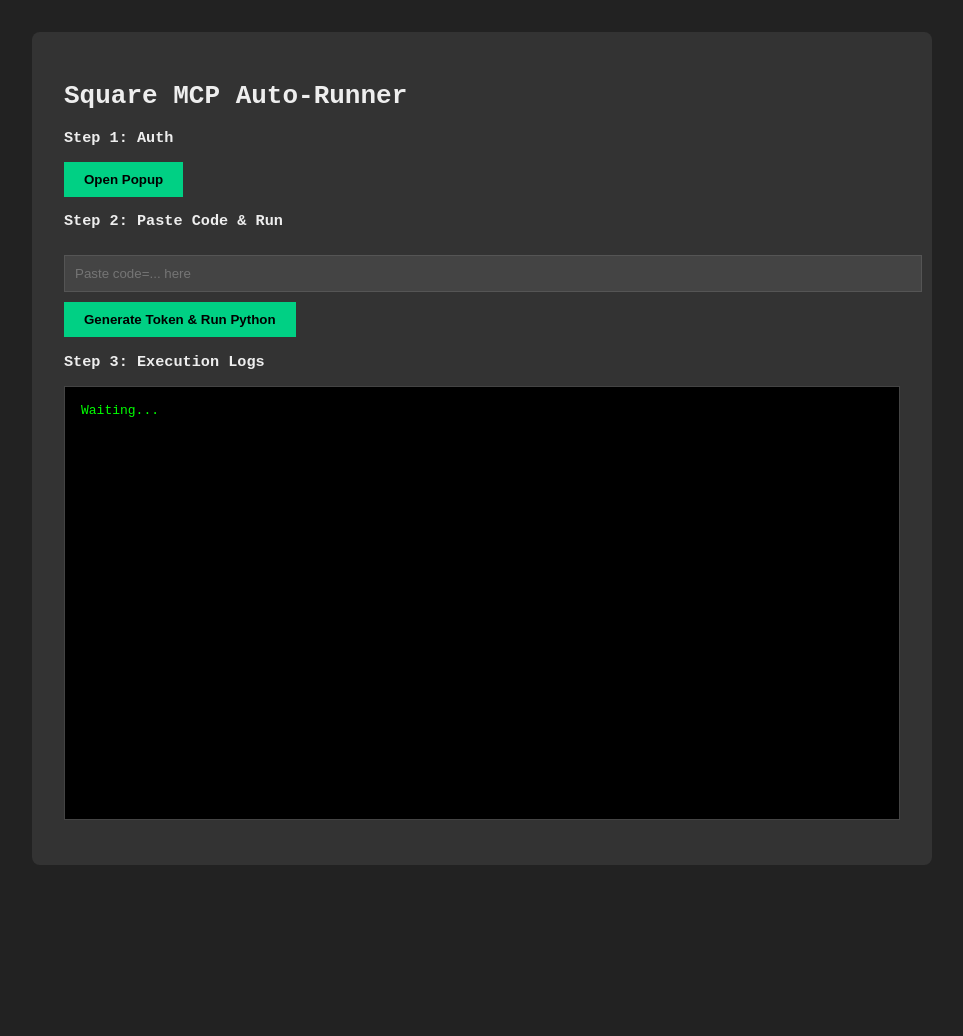
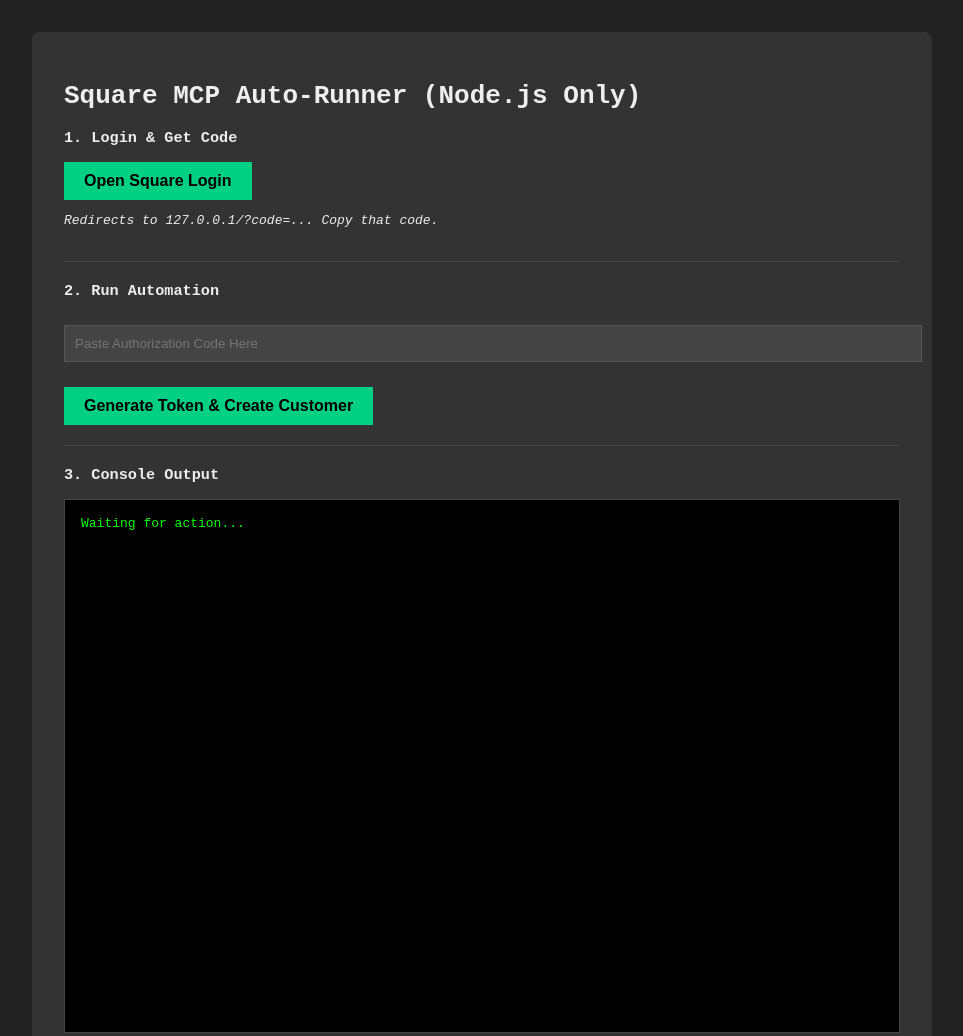
Before and after one commit to nikhilkaushik12345/square, a website: page public/index.html in a window 1280 px wide. Shown: the top 1036 px of the page, without its empty margins (158-1121 px from the left). Before the commit the page ends 897 px from the top, so only its background shows below. Drawn offline with Linux system fonts and the light colour scheme.

Commit message:
Update index.html

```diff
--- a/public/index.html
+++ b/public/index.html
@@ -3,14 +3,15 @@
 <head>
 <meta charset="UTF-8">
 <meta name="viewport" content="width=device-width, initial-scale=1.0">
-<title>Square MCP Automator</title>
+<title>Square MCP Automation</title>
 <style>
     body { font-family: monospace; max-width: 900px; margin: 2rem auto; padding: 0 1rem; background: #222; color: #eee; }
     .container { background: #333; padding: 2rem; border-radius: 8px; }
     input[type="text"] { width: 100%; padding: 10px; margin: 10px 0; background: #444; color: #fff; border: 1px solid #555; }
-    button { background: #00d084; color: #000; border: none; padding: 10px 20px; cursor: pointer; font-weight: bold; }
+    button { background: #00d084; color: #000; border: none; padding: 10px 20px; cursor: pointer; font-weight: bold; font-size: 1rem; }
     button:hover { background: #00a065; }
-    pre { background: #000; color: #0f0; padding: 1rem; overflow-x: auto; white-space: pre-wrap; height: 400px; overflow-y: scroll; border: 1px solid #444; }
+    pre { background: #000; color: #0f0; padding: 1rem; overflow-x: auto; white-space: pre-wrap; height: 500px; overflow-y: scroll; border: 1px solid #444; }
+    .step { margin-bottom: 20px; border-bottom: 1px solid #444; padding-bottom: 20px; }
 </style>
 <script>
     const CLIENT_ID = "4RyTgR2EVMbRKlfD";
@@ -31,9 +32,9 @@
         const code = document.getElementById("auth-code").value.trim();
         const output = document.getElementById("output");
 
-        if (!code) { alert("Paste code first!"); return; }
+        if (!code) { alert("Please paste the authorization code!"); return; }
 
-        output.textContent = "1. Exchanging Token...\n2. Launching Python MCP Client...\n(This may take a few seconds)...\n";
+        output.textContent = "> Exchanging Token...\n> Connecting to MCP Server (HTTP/2)...\n> Sending 'tools/list'...\n> Sending 'Create Customer'...\n\n(Please wait...)\n";
 
         try {
             const res = await fetch("/exchange", {
@@ -45,29 +46,35 @@
             const data = await res.json();
 
             if (data.mcp_logs) {
-                output.textContent = "=== PYTHON EXECUTION LOGS ===\n" + data.mcp_logs;
+                output.textContent = "=== MCP EXECUTION LOGS ===\n\n" + data.mcp_logs;
             } else {
-                output.textContent = JSON.stringify(data, null, 2);
+                output.textContent = "Error or Unexpected Response:\n" + JSON.stringify(data, null, 2);
             }
         } catch (e) {
-            output.textContent = "Error: " + e.message;
+            output.textContent = "Network Error: " + e.message;
         }
     }
 </script>
 </head>
 <body>
 <div class="container">
-    <h1>Square MCP Auto-Runner</h1>
+    <h1>Square MCP Auto-Runner (Node.js Only)</h1>
 
-    <h3>Step 1: Auth</h3>
-    <button onclick="openAuthPopup()">Open Popup</button>
+    <div class="step">
+        <h3>1. Login & Get Code</h3>
+        <button onclick="openAuthPopup()">Open Square Login</button>
+        <p><i>Redirects to 127.0.0.1/?code=... Copy that code.</i></p>
+    </div>
 
-    <h3>Step 2: Paste Code & Run</h3>
-    <input type="text" id="auth-code" placeholder="Paste code=... here">
-    <button onclick="runFlow()">Generate Token & Run Python</button>
+    <div class="step">
+        <h3>2. Run Automation</h3>
+        <input type="text" id="auth-code" placeholder="Paste Authorization Code Here">
+        <br><br>
+        <button onclick="runFlow()">Generate Token & Create Customer</button>
+    </div>
 
-    <h3>Step 3: Execution Logs</h3>
-    <pre id="output">Waiting...</pre>
+    <h3>3. Console Output</h3>
+    <pre id="output">Waiting for action...</pre>
 </div>
 </body>
 </html>
```
